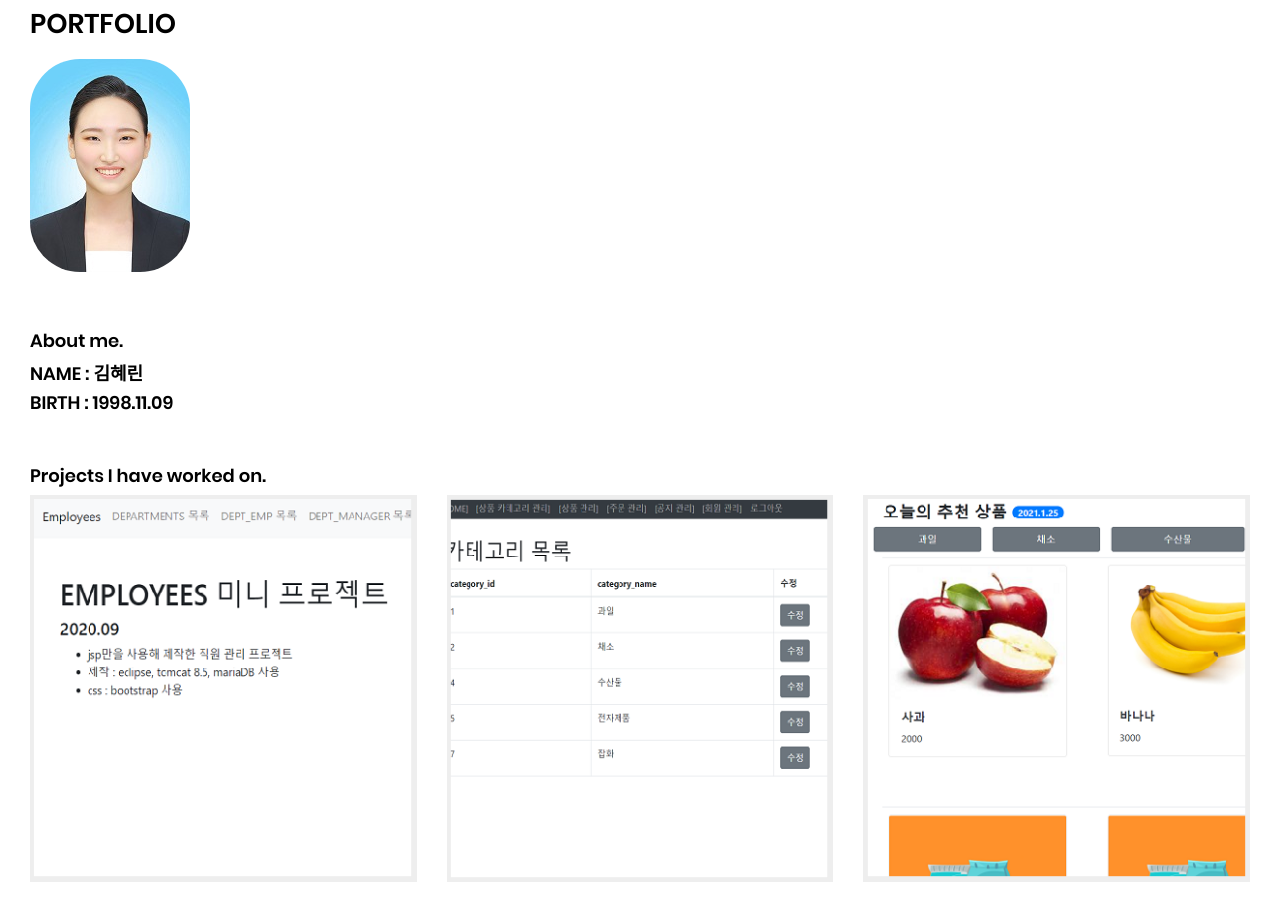
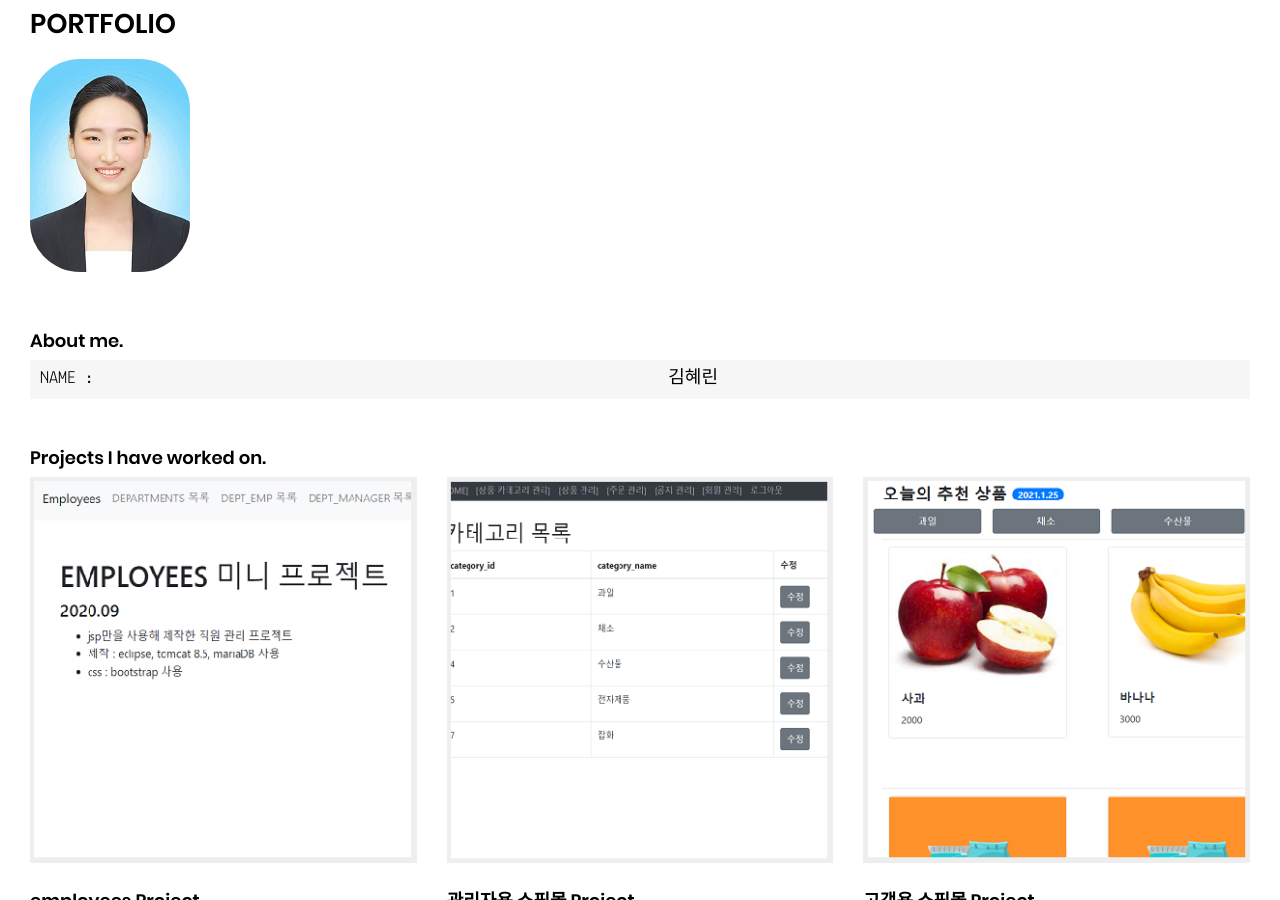
Before and after one commit to heairin1008/heairin1008.github.io, a Jekyll site: the page built from index.html, in a window 1280 px wide and 900 px high. Built offline with Jekyll 4.4.1, drawn with Linux system fonts in a browser that asks for light colours.

Commit message:
Update index.html

```diff
--- a/index.html
+++ b/index.html
@@ -15,10 +15,12 @@
 		<section class="intro">
 			<div class="container">
 				<h3>About me.</h3>
-				<ul>
-					<li>NAME : 김혜린</li>
-					<li>BIRTH : 1998.11.09</li>
-				</ul>
+				<table>
+					<tr>
+						<td>NAME : </td>
+						<td>김혜린</td>
+					</tr>
+				</table>
 			</div>
 		</section>
 		<section class="projects">
```
